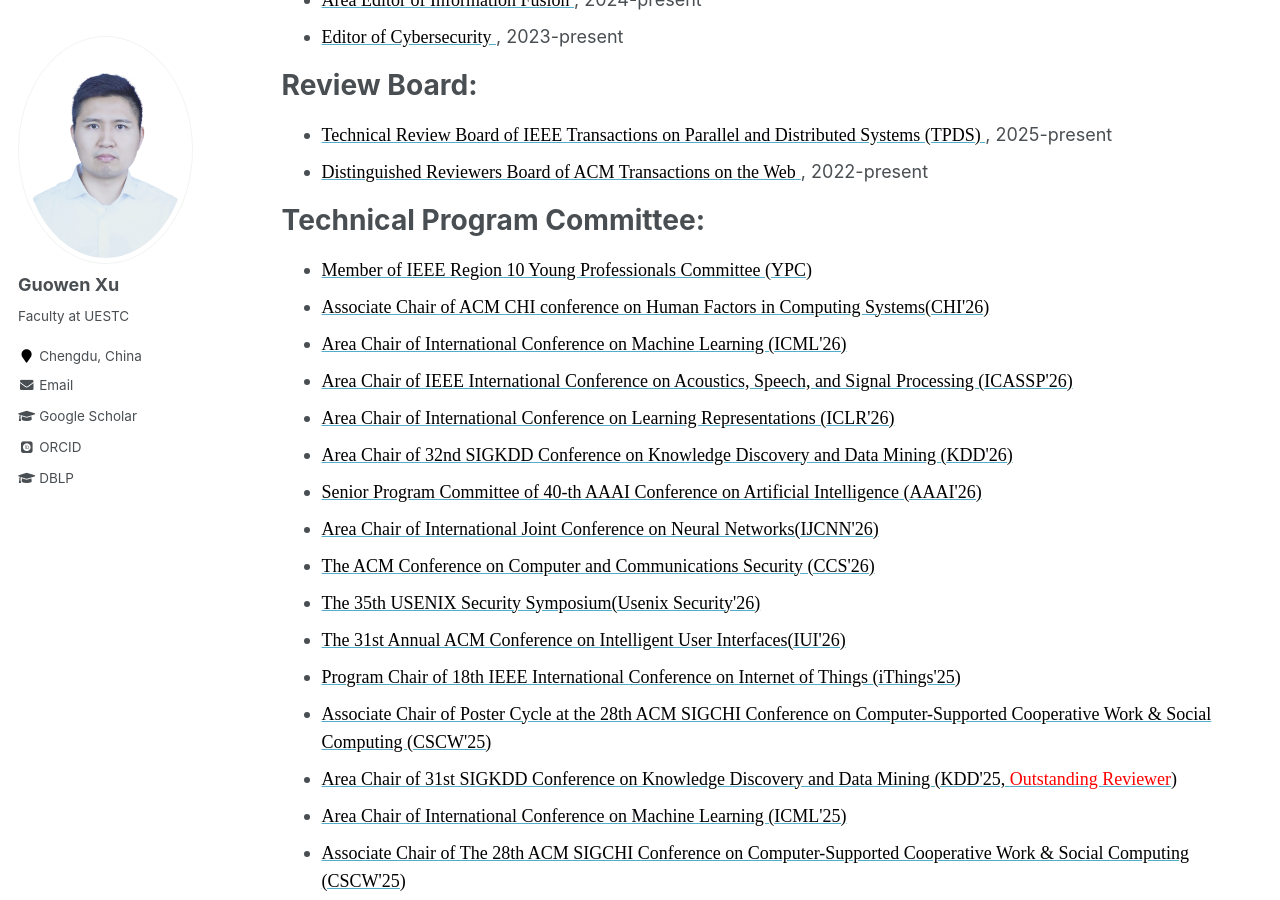
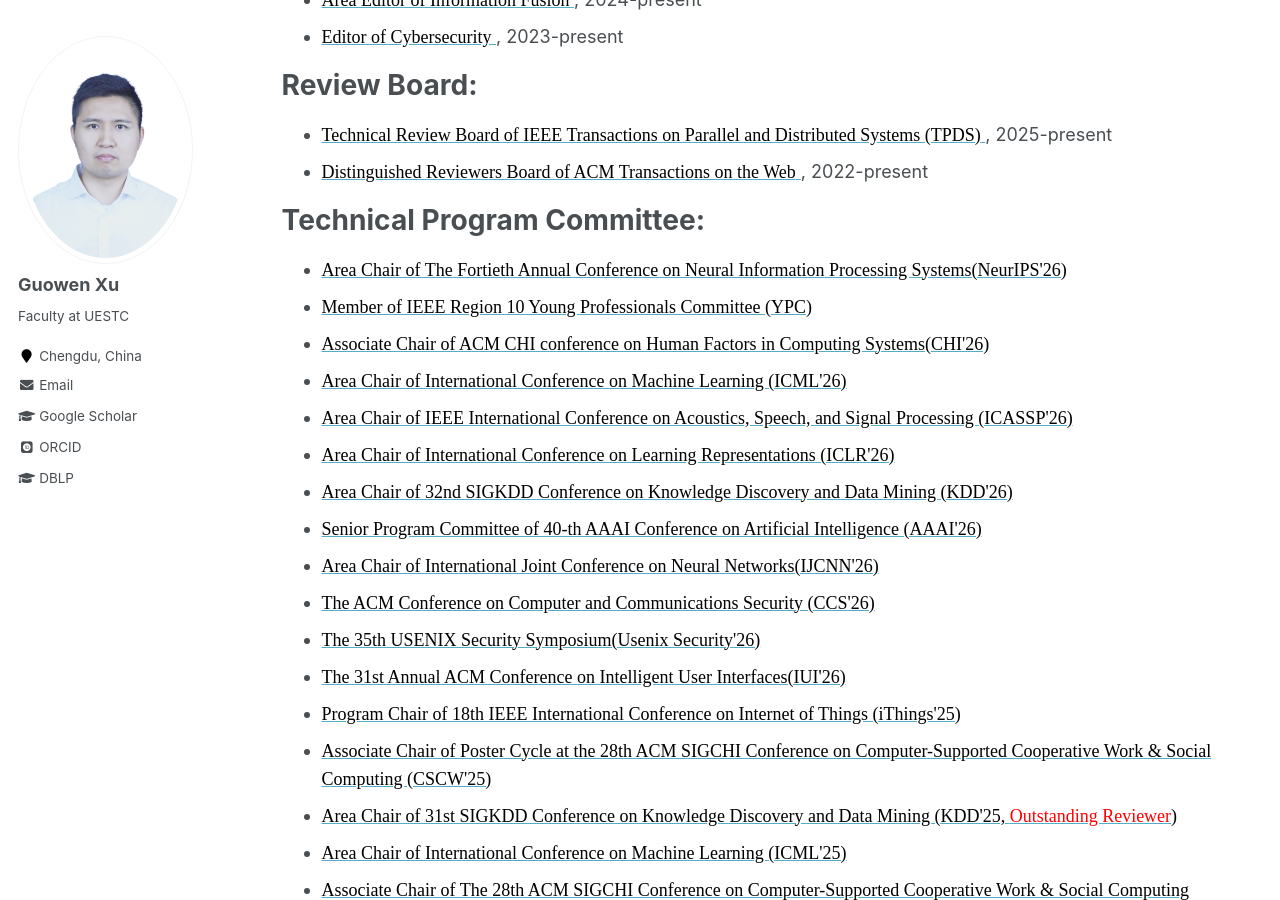
Before and after one commit to Guowen-xu/guowen-xu.github.io, a Jekyll site: the page built from _pages/services.md, in a window 1280 px wide and 900 px high, scrolled down 596 px. Built offline with Jekyll 4.4.1, drawn with Linux system fonts in a browser that asks for light colours; some web fonts are replaced.

Commit message:
Update services.md

```diff
--- a/_pages/services.md
+++ b/_pages/services.md
@@ -30,6 +30,7 @@ Review Board:
 
 Technical Program Committee:
 ======
+*   [<font face="Times New Roman" color=black size=4> Area Chair of The Fortieth Annual Conference on Neural Information Processing Systems(NeurIPS'26)</font>](https://neurips.cc)
 *   [ <font face="Times New Roman" color=black size=4> Member of IEEE Region 10 Young Professionals Committee (YPC) </font>](https://yp.ieeer10.org/)
 *    [<font face="Times New Roman" color=black size=4>Associate Chair of ACM CHI conference on Human Factors in Computing Systems(CHI'26)</font>](https://chi2026.acm.org/)
 *    [ <font face="Times New Roman" color=black size=4> Area Chair of International Conference on Machine Learning (ICML'26) </font>](https://icml.cc/)
```
